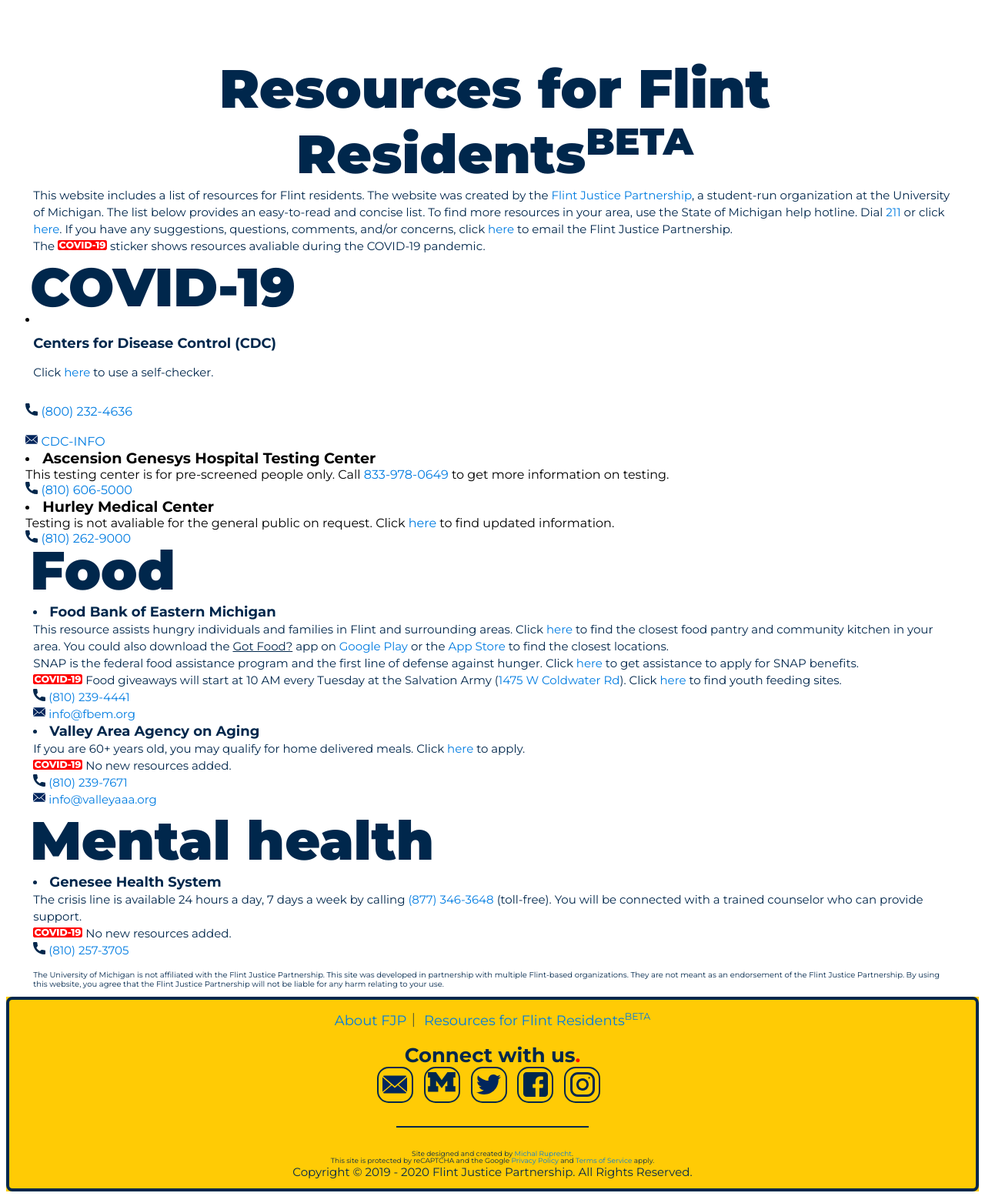
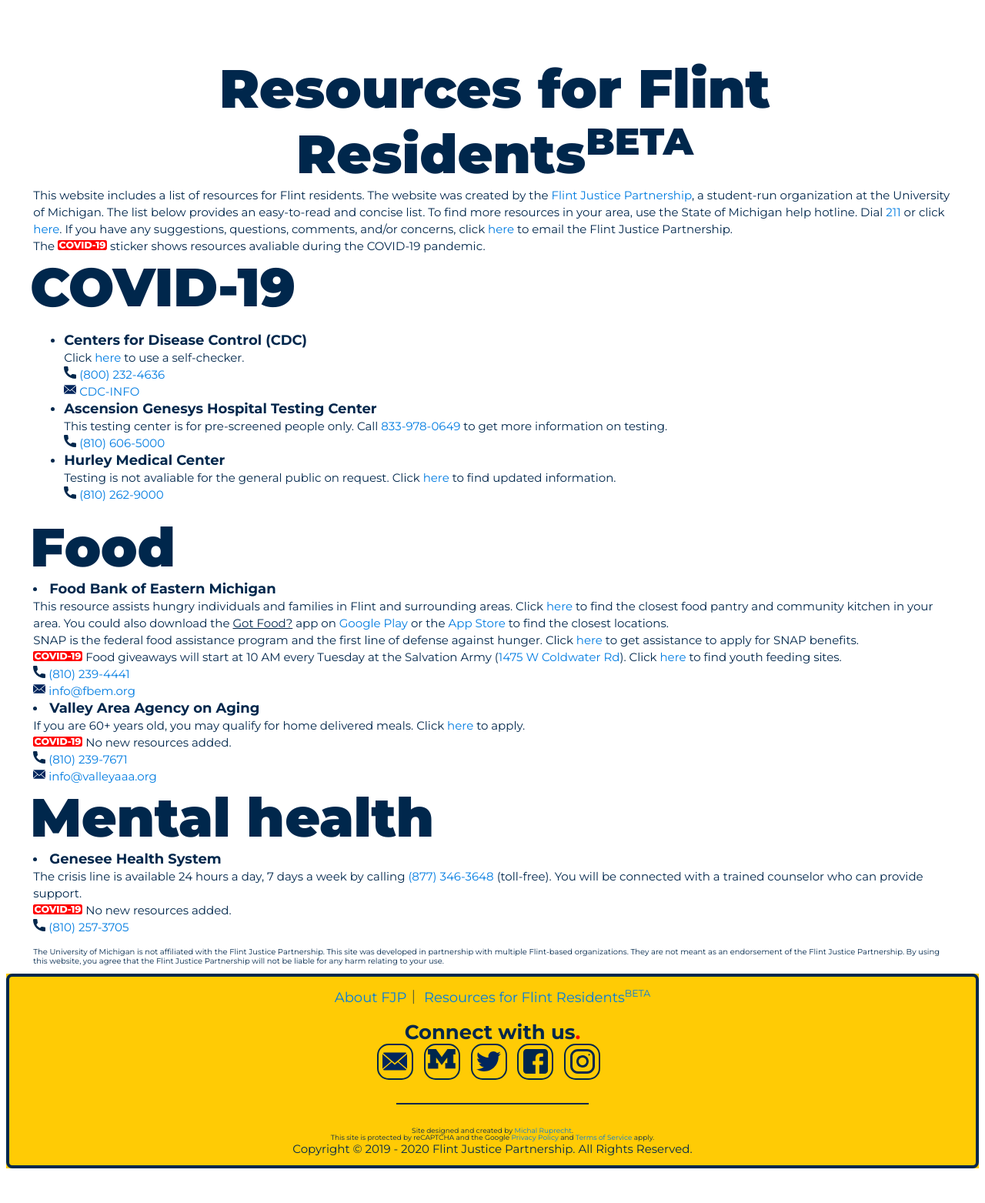
Before and after one commit to umichfjp/umichfjp.github.io, a Jekyll site: the page built from pages/resources.html, in a window 1280 px wide. Shown: the whole page at 77% size. Built offline with Jekyll 4.4.1, drawn with Linux system fonts in a browser that asks for light colours; after the commit the page ends 1533 px from its top, so only the background shows below that.

Commit message:
Update resources.html

```diff
--- a/pages/resources.html
+++ b/pages/resources.html
@@ -21,10 +21,12 @@ title: Flint Justice Partnership Official Website
 
 
         <div class="titlere">COVID-19</div>
+        <h3>
+        <ul>
           <li>
-            <h3><b><big>Centers for Disease Control (CDC)</big></b></h3>
-            <h3>Click <a href="https://www.cdc.gov/coronavirus/2019-ncov/symptoms-testing/index.html#cdc-chat-bot-open">here</a> to use a self-checker.</h3>
-            <div class=".empty-state"><br /><img src="https://umichfjp.github.io/assets/icons/phone.svg" alt="Phone" style="width:16px;"> <a href="tel:+1800-232-4636">(800) 232-4636</a></div>
+            <b><big>Centers for Disease Control (CDC)</big></b>
+            <br />Click <a href="https://www.cdc.gov/coronavirus/2019-ncov/symptoms-testing/index.html#cdc-chat-bot-open">here</a> to use a self-checker.
+            <br /><img src="https://umichfjp.github.io/assets/icons/phone.svg" alt="Phone" style="width:16px;"> <a href="tel:+1800-232-4636">(800) 232-4636</a>
             <br /><img src="https://umichfjp.github.io/assets/icons/mail.svg" alt="Mail" style="width:16px;"> <a href="https://wwwn.cdc.gov/dcs/contactus/form">CDC-INFO</a>
           </li>
           <li>
@@ -37,6 +39,7 @@ title: Flint Justice Partnership Official Website
             <br />Testing is not avaliable for the general public on request. Click <a href="https://www.hurleymc.com/patients-and-visitors/coronavirus-updates/">here</a> to find updated information.
             <br /><img src="https://umichfjp.github.io/assets/icons/phone.svg" alt="Phone" style="width:16px;"> <a href="tel:+1810-262-9000">(810) 262-9000</a>
           </li>
+        </ul>
         </h3>
 
 
```
